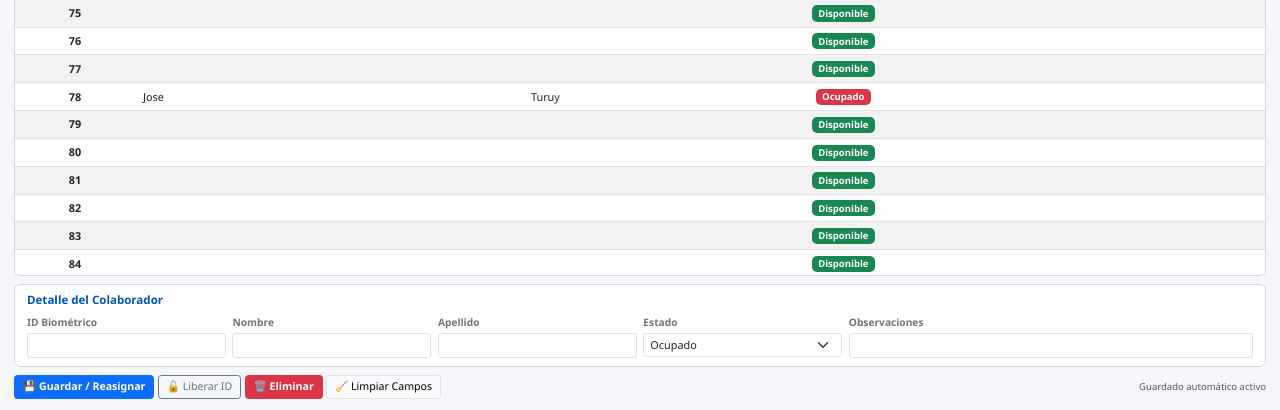
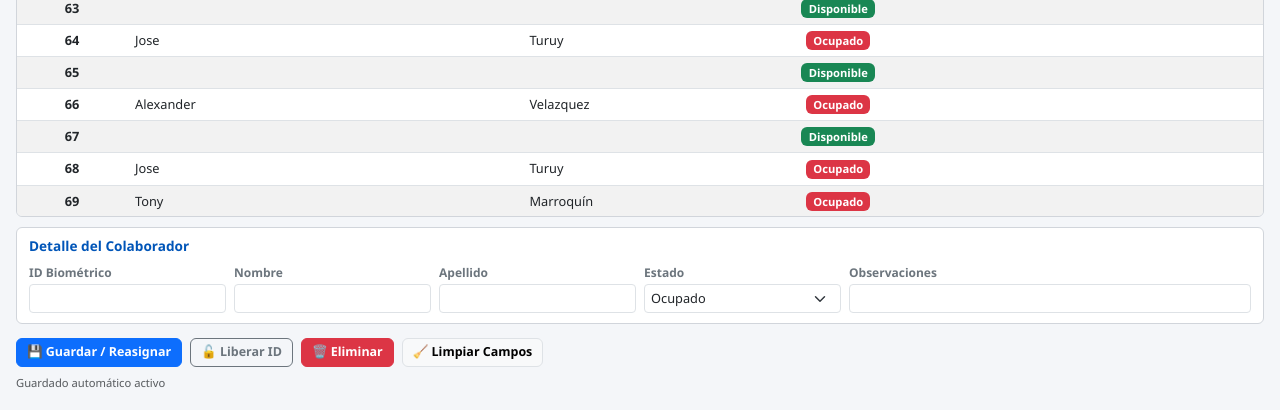
Before and after one commit to sanchezjosuegb-del/control-id-biometrico, a Flask app: page / in a window 1280 px wide. Shown: the part 2190-2600 px from the top of the page. Run offline with Flask 3, Linux system fonts and the light colour scheme.

Commit message:
Update index.html

```diff
--- a/templates/index.html
+++ b/templates/index.html
@@ -11,51 +11,45 @@
             --primary-color: #0055B8;
         }
 
-        html, body {
-            height: 100vh;
-            margin: 0;
-            padding: 0;
-            overflow: hidden; /* Elimina el scroll principal de la pantalla */
+        body {
             background-color: #F4F6F9;
             font-family: 'Segoe UI', Tahoma, Geneva, Verdana, sans-serif;
             font-size: 0.85rem;
-        }
-
-        /* Layout rígido de pantalla completa */
-        .app-container {
-            display: flex;
-            flex-direction: column;
-            height: 100vh;
-            padding: 8px 14px;
-            box-sizing: border-box;
-            gap: 8px;
+            margin: 0;
+            padding: 0;
         }
 
         .bg-primary-custom { background-color: var(--primary-color); }
         .text-primary-custom { color: var(--primary-color); }
 
-        /* Header compacto */
+        /* Estilos base para móviles (permite scroll completo) */
+        .app-container {
+            display: flex;
+            flex-direction: column;
+            padding: 10px;
+            gap: 10px;
+            min-height: 100vh;
+        }
+
         header {
             background: #ffffff;
             border-bottom: 1px solid #D1D5DB;
-            padding: 6px 12px;
+            padding: 8px 12px;
             border-radius: 6px;
         }
 
-        /* Tarjetas de Estadísticas súper compactas */
         .card-stat {
             border-radius: 6px;
             border: 1px solid #D1D5DB;
-            padding: 4px 10px !important;
+            padding: 6px 12px !important;
         }
 
-        /* Tabla ajustada dinámicamente */
         .table-container {
-            flex: 1; /* Ocupa exactamente el espacio libre entre el header y el formulario */
             background: #FFFFFF;
             border-radius: 6px;
             border: 1px solid #D1D5DB;
-            overflow-y: auto; /* Solo la tabla tiene scroll si hay muchos registros */
+            overflow-y: auto;
+            max-height: 350px; /* Altura cómoda para celulares */
         }
 
         .table {
@@ -74,15 +68,14 @@
         }
 
         .table td {
-            padding: 5px 8px;
+            padding: 6px 8px;
         }
 
-        /* Formulario compacto */
         .form-card {
             background: #ffffff;
             border-radius: 6px;
             border: 1px solid #D1D5DB;
-            padding: 8px 12px !important;
+            padding: 10px 12px !important;
         }
 
         .form-label {
@@ -92,30 +85,55 @@
 
         .form-control-sm, .form-select-sm {
             font-size: 0.8rem;
-            padding: 3px 6px;
+            padding: 4px 6px;
         }
 
-        .btn-sm {
-            font-size: 0.78rem;
-            padding: 3px 8px;
+        .btn-responsive {
+            font-size: 0.8rem;
+            padding: 6px 12px;
+            font-weight: 600;
+        }
+
+        /* --- VISTA PARA COMPUTADORAS Y LAPTOPS --- */
+        @media (min-width: 992px) {
+            html, body {
+                height: 100vh;
+                overflow: hidden; /* Sin scroll principal en PC */
+            }
+
+            .app-container {
+                height: 100vh;
+                padding: 10px 16px;
+                box-sizing: border-box;
+            }
+
+            .table-container {
+                flex: 1; /* Absorbe el espacio dinámico en computadoras */
+                max-height: none;
+            }
+
+            .btn-responsive {
+                font-size: 0.78rem;
+                padding: 4px 10px;
+            }
         }
     </style>
 </head>
 <body>
 
     <div class="app-container">
-        <!-- Encabezado Blanco con Logo Compacto -->
-        <header class="d-flex justify-content-between align-items-center shadow-sm">
+        <!-- Encabezado Adaptable -->
+        <header class="d-flex justify-content-between align-items-center shadow-sm flex-wrap gap-2">
             <div class="d-flex align-items-center gap-2">
                 <img src="/static/uploads/logo.png" alt="Logo PROINTEC" style="max-height: 32px; width: auto;" onerror="this.style.display='none'">
                 <h6 class="m-0 fw-bold text-primary-custom" style="font-size: 0.95rem;">SISTEMA DE CONTROL Y ASIGNACIÓN DE ID BIOMÉTRICO</h6>
             </div>
-            <div class="d-flex align-items-center">
-                <input type="text" id="searchInput" class="form-control form-control-sm" placeholder="🔍 Buscar..." onkeyup="filtrarTabla()" style="width: 180px;">
+            <div class="d-flex align-items-center w-100 w-md-auto">
+                <input type="text" id="searchInput" class="form-control form-control-sm w-100" placeholder="🔍 Buscar..." onkeyup="filtrarTabla()" style="max-width: 200px;">
             </div>
         </header>
 
-        <!-- Tarjetas Estadísticas Compactas -->
+        <!-- Tarjetas Estadísticas -->
         <div class="row g-2">
             <div class="col-6 col-md-3">
                 <div class="card card-stat bg-white d-flex flex-row justify-content-between align-items-center">
@@ -131,15 +149,15 @@
             </div>
         </div>
 
-        <!-- Tabla de Registros (Ocupa el espacio dinámico disponible) -->
+        <!-- Tabla de Registros -->
         <div class="table-container">
             <table class="table table-hover table-striped align-middle" id="tablaIDs">
                 <thead>
                     <tr>
-                        <th class="text-center" style="width: 120px;">ID BIOMÉTRICO</th>
+                        <th class="text-center" style="width: 110px;">ID BIOMÉTRICO</th>
                         <th>NOMBRE</th>
                         <th>APELLIDO</th>
-                        <th class="text-center" style="width: 110px;">ESTADO</th>
+                        <th class="text-center" style="width: 100px;">ESTADO</th>
                         <th>OBSERVACIONES</th>
                     </tr>
                 </thead>
@@ -149,7 +167,7 @@
             </table>
         </div>
 
-        <!-- Formulario Compacto -->
+        <!-- Formulario Adaptable -->
         <div class="card form-card">
             <h6 class="fw-bold text-primary-custom mb-2" style="font-size: 0.85rem;">Detalle del Colaborador</h6>
             <form id="formColaborador" class="row g-2">
@@ -179,19 +197,19 @@
             </form>
         </div>
 
-        <!-- Botones de Acción Fijos Abajo -->
-        <div class="d-flex flex-wrap gap-2 justify-content-between align-items-center pb-1">
-            <div class="d-flex flex-wrap gap-1">
-                <button class="btn btn-sm btn-primary fw-bold" onclick="guardarRegistro()">💾 Guardar / Reasignar</button>
-                <button class="btn btn-sm btn-outline-secondary" onclick="liberarRegistro()">🔓 Liberar ID</button>
-                <button class="btn btn-sm btn-danger fw-bold" onclick="eliminarRegistro()">🗑️ Eliminar</button>
-                <button class="btn btn-sm btn-light border" onclick="limpiarFormulario()">🧹 Limpiar Campos</button>
+        <!-- Botones de Acción Accesibles -->
+        <div class="d-flex flex-wrap gap-2 justify-content-between align-items-center pt-1 pb-2">
+            <div class="d-flex flex-wrap gap-2 w-100 w-md-auto">
+                <button class="btn btn-primary btn-responsive fw-bold flex-fill flex-md-grow-0" onclick="guardarRegistro()">💾 Guardar / Reasignar</button>
+                <button class="btn btn-outline-secondary btn-responsive flex-fill flex-md-grow-0" onclick="liberarRegistro()">🔓 Liberar ID</button>
+                <button class="btn btn-danger btn-responsive fw-bold flex-fill flex-md-grow-0" onclick="eliminarRegistro()">🗑️ Eliminar</button>
+                <button class="btn btn-light border btn-responsive flex-fill flex-md-grow-0" onclick="limpiarFormulario()">🧹 Limpiar Campos</button>
             </div>
-            <span class="text-muted" style="font-size: 0.7rem;">Guardado automático activo</span>
+            <span class="text-muted small" style="font-size: 0.7rem;">Guardado automático activo</span>
         </div>
     </div>
 
-    <!-- Script de Integración Javascript -->
+    <!-- Script de Integración JavaScript -->
     <script>
         let registrosGlobales = [];
         let idSeleccionado = null;
```
